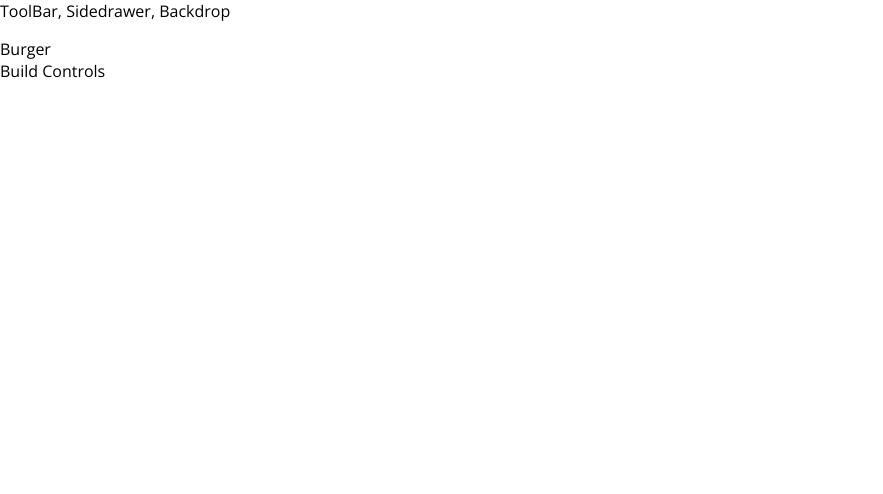
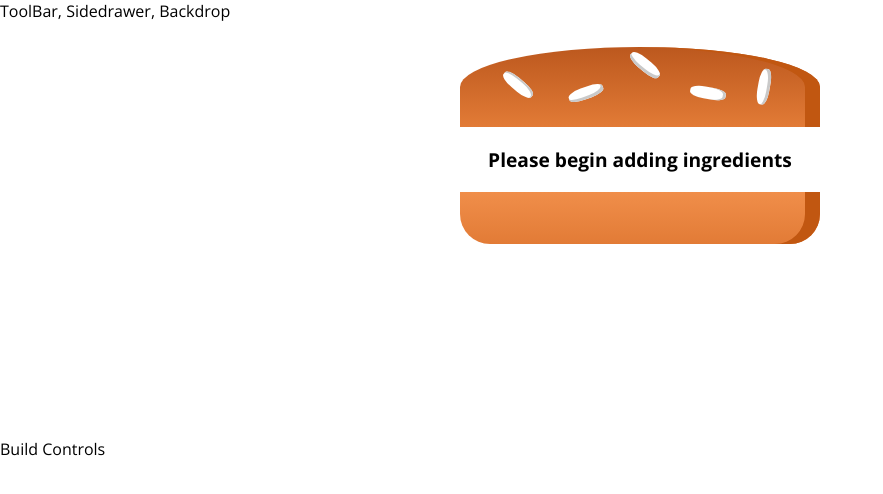
Before and after one commit to ArmardB/react-burgers, a React app: page / in a window 1280 px wide. Shown: the top 494 px of the page, without its empty margins (0-883 px from the left). Built offline with nearby package versions, Linux system fonts and the light colour scheme.

Commit message:
Transform state of ingredients into flattened array

```diff
--- /dev/null
+++ b/src/components/Burger/Burger.css
@@ -0,0 +1,30 @@
+.Burger {
+  width: 100%;
+  margin: auto;
+  height: 250px;
+  overflow: scroll;
+  text-align: center;
+  font-weight: bold;
+  font-size: 1.2rem;
+}
+
+@media (min-width: 1000px) and (min-height: 700px) {
+  .Burger {
+    width: 700px;
+    height: 600px;
+  }
+}
+
+@media (min-width: 500px) and (min-height: 400px) {
+  .Burger {
+    width: 350px;
+    height: 300px;
+  }
+}
+
+@media (min-width: 500px) and (min-height: 401px) {
+  .Burger {
+    width: 450px;
+    height: 400px;
+  }
+}
--- a/src/components/Burger/Burger.js
+++ b/src/components/Burger/Burger.js
@@ -0,0 +1,25 @@
+import React from 'react';
+import classes from './Burger.css';
+import BurgerIngredient from './BurgerIngredient/BurgerIngredient';
+
+const burger = (props) => {
+  let transformedIngredients = Object.keys(props.ingredients)
+    .map(ingredientKey => {
+      return [...Array(props.ingredients[ingredientKey])].map((_, i) => {
+        return <BurgerIngredient key={ingredientKey + i} type={ingredientKey} />
+      });
+    })
+    .reduce((arr, el) => {
+      return arr.concat(el)
+    }, []);
+    if (transformedIngredients.length === 0) {
+      transformedIngredients = <p>Please begin adding ingredients</p>
+    }
+  return <div className={classes.Burger}>
+      <BurgerIngredient type="bread-top" />
+        {transformedIngredients}
+      <BurgerIngredient type="bread-bottom" />
+    </div>;
+};
+
+export default burger;
--- /dev/null
+++ b/src/components/Burger/BurgerIngredient/BurgerIngredient.js
@@ -0,0 +1,44 @@
+import React, { Component } from "react";
+import classes from "./BurgerIngredient.css";
+import PropTypes from "prop-types";
+
+class BurgerIngredient extends Component {
+  render() {
+    let ingredient = null;
+
+    switch (this.props.type) {
+      case "bread-bottom":
+        ingredient = <div className={classes.BreadBottom} />;
+        break;
+      case "bread-top":
+        ingredient = (
+          <div className={classes.BreadTop}>
+            <div className={classes.Seeds1} />
+            <div className={classes.Seeds2} />
+          </div>
+        );
+        break;
+      case "meat":
+        ingredient = <div className={classes.Meat} />;
+        break;
+      case "cheese":
+        ingredient = <div className={classes.Cheese} />;
+        break;
+      case "lettuce":
+        ingredient = <div className={classes.Salad} />;
+        break;
+      case "bacon":
+        ingredient = <div className={classes.Bacon} />;
+        break;
+      default:
+        ingredient = null;
+    }
+
+    return ingredient;
+  }
+}
+
+BurgerIngredient.propTypes = {
+  type: PropTypes.string.isRequired
+};
+export default BurgerIngredient;
--- a/src/components/containers/BurgerBuilder/BurgerBuilder.js
+++ b/src/components/containers/BurgerBuilder/BurgerBuilder.js
@@ -1,11 +1,22 @@
 import React, { Component } from 'react';
 import Aux from '../../../hoc/Aux.js'
+import Burger from '../../Burger/Burger';
 
 class BurgerBuilder extends Component {
+
+  state = {
+    ingredients: {
+      lettuce: 0,
+      bacon: 0,
+      cheese: 0,
+      meat: 0,
+    }
+  }
+
   render() {
     return (
       <Aux>
-        <div>Burger</div>
+        <Burger ingredients={this.state.ingredients}/>
         <div>Build Controls</div>
       </Aux>
     );
```
Also changed, not shown: src/components/Burger/BurgerIngredient.js/BurgerIngredient.js (deleted, +0 -50 lines), src/components/Burger/BurgerIngredient/BurgerIngredient.css (renamed from src/components/Burger/BurgerIngredient.js/BurgerIngredient.css).
